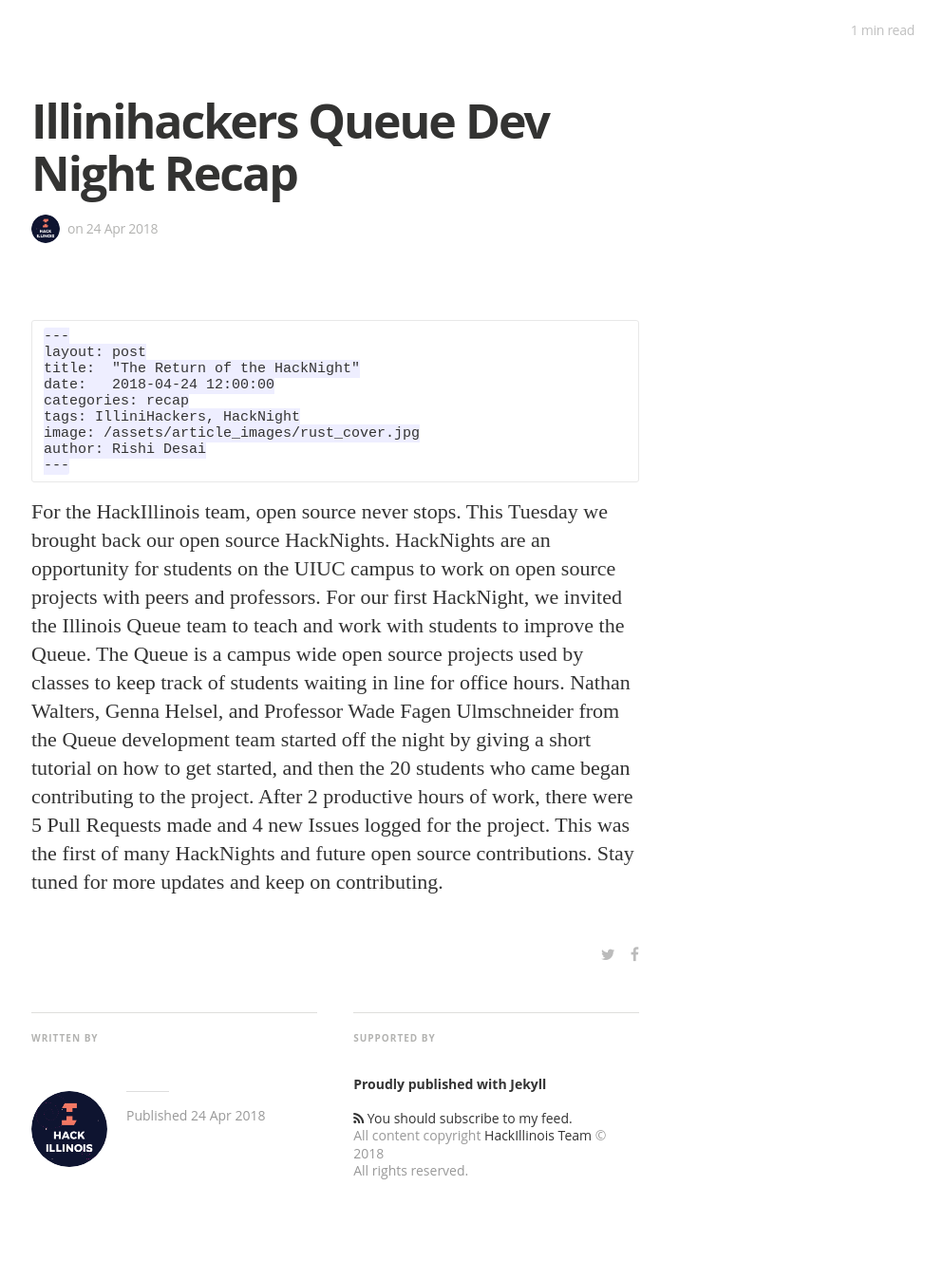
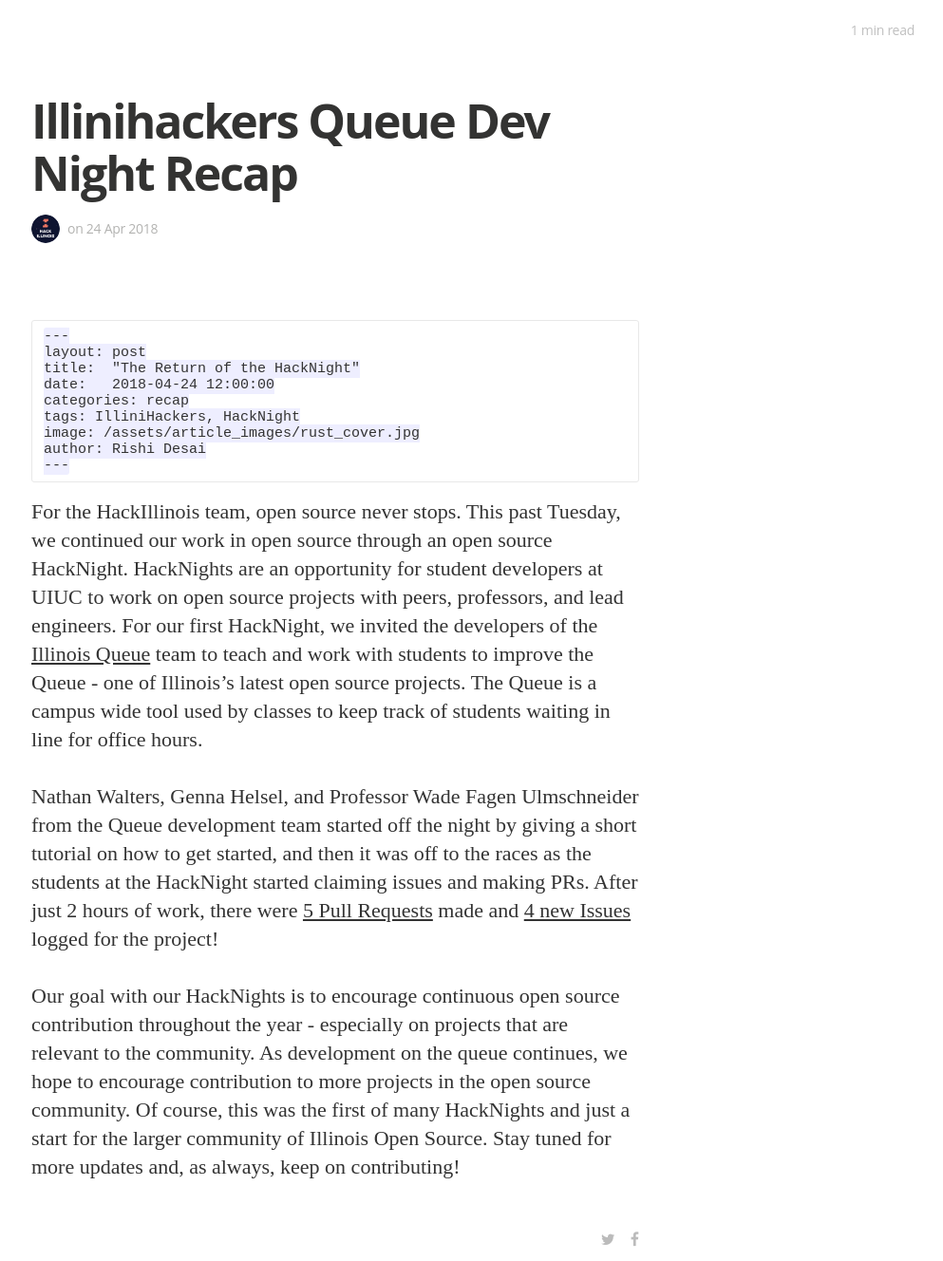
Before and after one commit to HackIllinois/blog, a Jekyll site: the page built from _posts/2018-04-24-illinihackers-queue-dev-night-recap.markdown, in a window 1280 px wide and 1400 px high, cut to the strip 0-1328 px from the top of the window. Shown: the whole strip at 95% size, without its empty margins (287-1280 px from the left). Built offline with Jekyll 4.4.1, drawn with Linux system fonts in a browser that asks for light colours; nearby versions of some CDN libraries; some web fonts are replaced; our own code applies the rules of GitHub Pages for plain Markdown files.

Commit message:
updated post with edits and links

````diff
--- a/_posts/2018-04-24-illinihackers-queue-dev-night-recap.markdown
+++ b/_posts/2018-04-24-illinihackers-queue-dev-night-recap.markdown
@@ -10,4 +10,8 @@
 ---
 ```
 
-For the HackIllinois team, open source never stops. This Tuesday we brought back our open source HackNights. HackNights are an opportunity for students on the UIUC campus to work on open source projects with peers and professors. For our first HackNight, we invited the Illinois Queue team to teach and work with students to improve the Queue. The Queue is a campus wide open source projects used by classes to keep track of students waiting in line for office hours. Nathan Walters, Genna Helsel, and Professor Wade Fagen Ulmschneider from the Queue development team started off the night by giving a short tutorial on how to get started, and then the 20 students who came began contributing to the project. After 2 productive hours of work, there were 5 Pull Requests made and 4 new Issues logged for the project. This was the first of many HackNights and future open source contributions. Stay tuned for more updates and keep on contributing.
+For the HackIllinois team, open source never stops. This past Tuesday, we continued our work in open source through an open source HackNight. HackNights are an opportunity for student developers at UIUC to work on open source projects with peers, professors, and lead engineers. For our first HackNight, we invited the developers of the [Illinois Queue](https://github.com/illinois/queue) team to teach and work with students to improve the Queue - one of Illinois's latest open source projects. The Queue is a campus wide tool used by classes to keep track of students waiting in line for office hours.
+
+Nathan Walters, Genna Helsel, and Professor Wade Fagen Ulmschneider from the Queue development team started off the night by giving a short tutorial on how to get started, and then it was off to the races as the students at the HackNight started claiming issues and making PRs. After just 2 hours of work, there were [5 Pull Requests](https://github.com/illinois/queue/pulls) made and [4 new Issues](https://github.com/illinois/queue/issues) logged for the project!
+
+Our goal with our HackNights is to encourage continuous open source contribution throughout the year - especially on projects that are relevant to the community. As development on the queue continues, we hope to encourage contribution to more projects in the open source community. Of course, this was the first of many HackNights and just a start for the larger community of Illinois Open Source. Stay tuned for more updates and, as always, keep on contributing!
````
